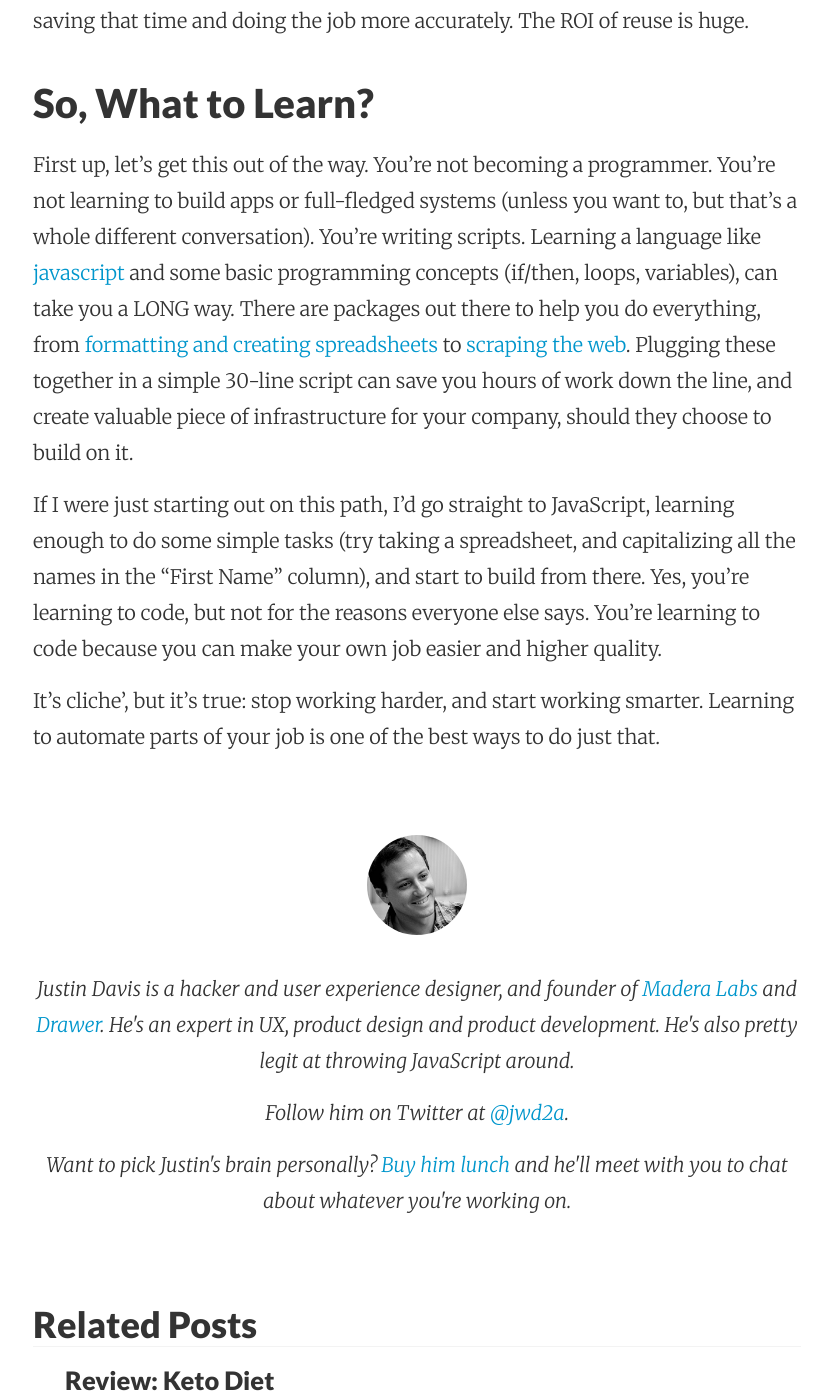
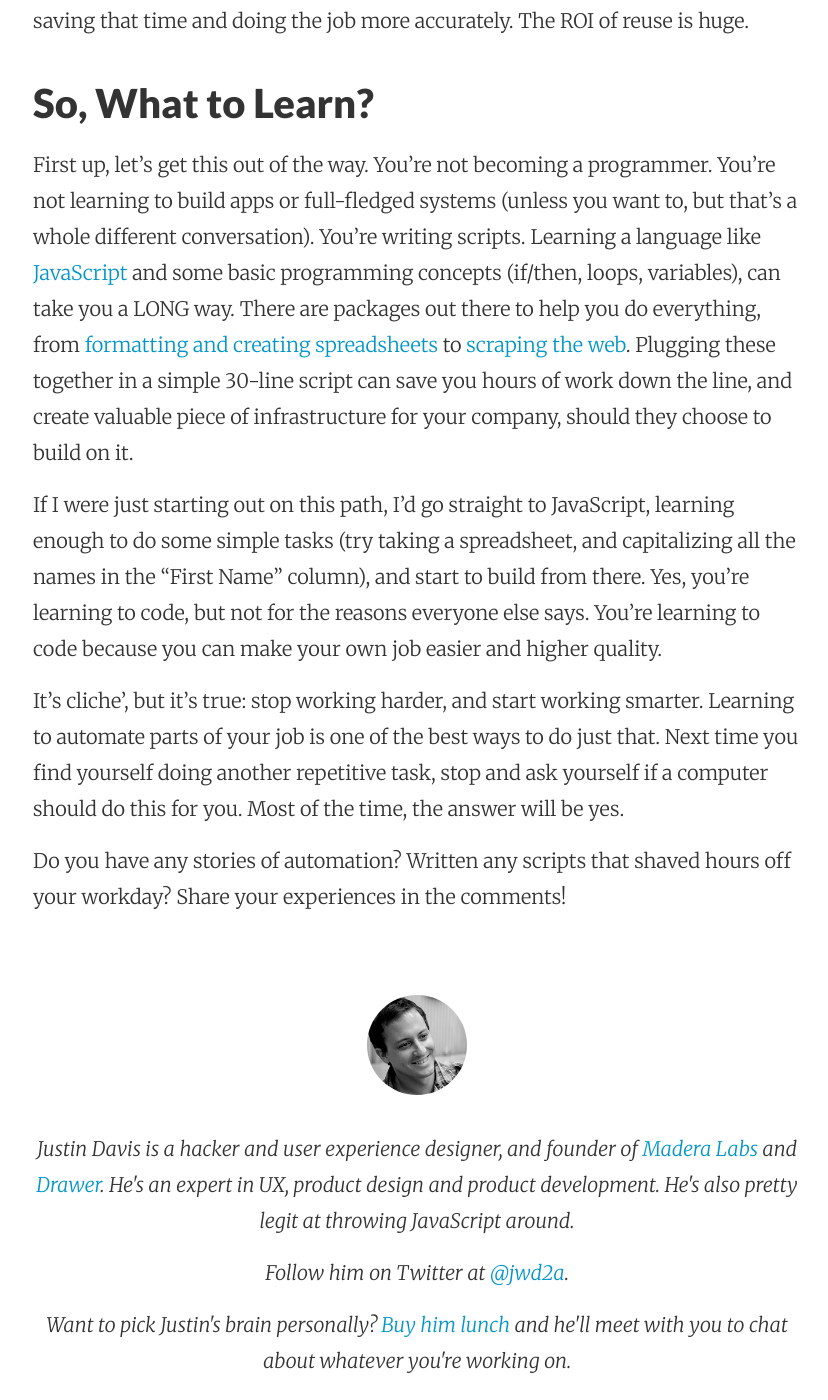
Before and after one commit to jwd2a/justindav.is, a Jekyll site: the page built from _posts/2017/2017-07-06-the-real-reason-to-learn-to-code.md, in a window 1280 px wide and 1400 px high, scrolled down 2347 px. Shown: the whole window, without its empty margins (223-1051 px from the left). Built offline with Jekyll 4.4.1, drawn with Linux system fonts in a browser that asks for light colours; nearby versions of some CDN libraries; some web fonts are replaced.

Commit message:
Typo, more words

```diff
--- a/_posts/2017/2017-07-06-the-real-reason-to-learn-to-code.md
+++ b/_posts/2017/2017-07-06-the-real-reason-to-learn-to-code.md
@@ -27,12 +27,13 @@
 
 ## So, What to Learn?
 
-First up, let's get this out of the way. You're not becoming a programmer. You're not learning to build apps or full-fledged systems (unless you want to, but that's a whole different conversation). You're writing scripts. Learning a language like [javascript][js] and some basic programming concepts (if/then, loops, variables), can take you a LONG way. There are packages out there to help you do everything, from [formatting and creating spreadsheets][exceljs] to [scraping the web][scraper]. Plugging these together in a simple 30-line script can save you hours of work down the line, and create valuable piece of infrastructure for your company, should they choose to build on it.
+First up, let's get this out of the way. You're not becoming a programmer. You're not learning to build apps or full-fledged systems (unless you want to, but that's a whole different conversation). You're writing scripts. Learning a language like [JavaScript][js] and some basic programming concepts (if/then, loops, variables), can take you a LONG way. There are packages out there to help you do everything, from [formatting and creating spreadsheets][exceljs] to [scraping the web][scraper]. Plugging these together in a simple 30-line script can save you hours of work down the line, and create valuable piece of infrastructure for your company, should they choose to build on it.
 
 If I were just starting out on this path, I'd go straight to JavaScript, learning enough to do some simple tasks (try taking a spreadsheet, and capitalizing all the names in the "First Name" column), and start to build from there. Yes, you're learning to code, but not for the reasons everyone else says. You're learning to code because you can make your own job easier and higher quality.
 
-It's cliche', but it's true: stop working harder, and start working smarter. Learning to automate parts of your job is one of the best ways to do just that.
+It's cliche', but it's true: stop working harder, and start working smarter. Learning to automate parts of your job is one of the best ways to do just that. Next time you find yourself doing another repetitive task, stop and ask yourself if a computer should do this for you. Most of the time, the answer will be yes.
 
+Do you have any stories of automation? Written any scripts that shaved hours off your workday? Share your experiences in the comments!
 
 [skillcrush]: https://skillcrush.com/2015/01/28/laurence-bradford-10-reasons/
 [techcrunch]: https://techcrunch.com/2016/05/10/please-dont-learn-to-code/
```
